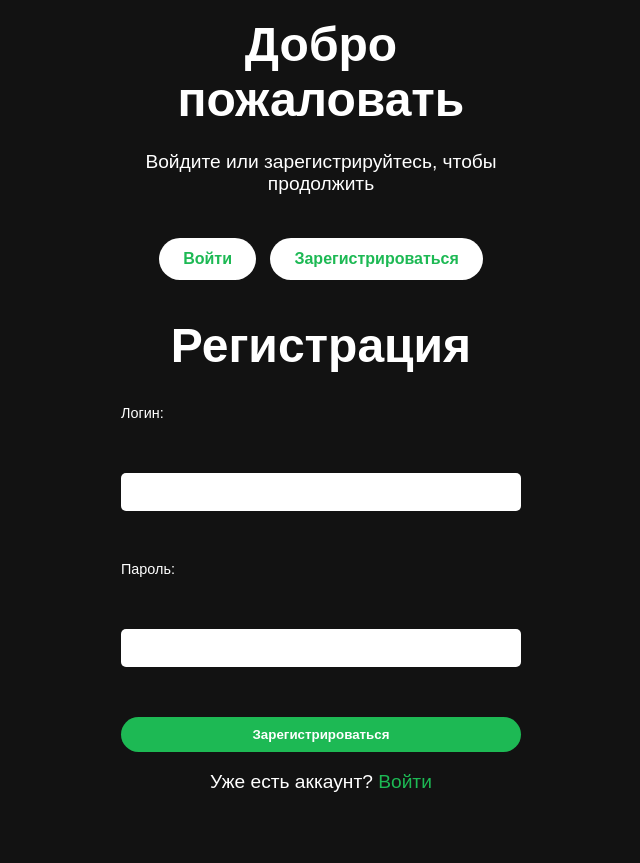
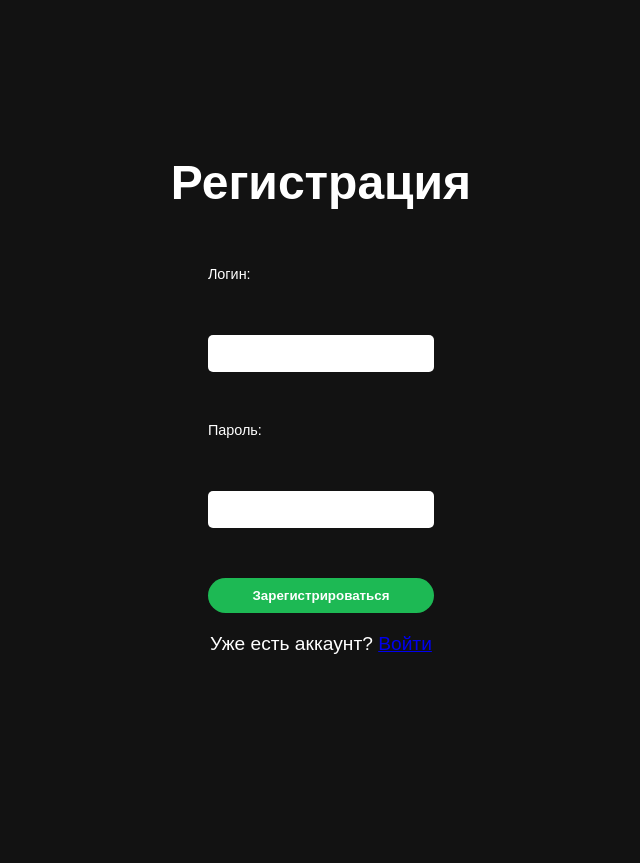
Before and after one commit to IlliaRybchyk/Spotify2, a Flask app: template templates/register.html in a window 1280 px wide. Shown: the whole page, without its empty margins (319-959 px from the left). After the commit the page ends 654 px from the top, so only its background shows below. Run offline with Flask 3, Linux system fonts and the light colour scheme; the template is opened without the code that fills it, so the values that code supplies are empty.

Commit message:
confid register

```diff
--- a/templates/register.html
+++ b/templates/register.html
@@ -7,11 +7,6 @@
     <link rel="stylesheet" href="{{ url_for('static', filename='css/register.css') }}">
 </head>
 <body>
-    <div class="register-container">
-        <h1>Добро пожаловать</h1>
-        <p>Войдите или зарегистрируйтесь, чтобы продолжить</p>
-        <a href="/login" class="btn">Войти</a>
-        <a href="/register" class="btn">Зарегистрироваться</a>
     <h1>Регистрация</h1>
         <form method="POST" action="/register">
             <label>Логин:</label><br />
```
Also changed, not shown: routers/auth/auth.py (+19 -19 lines).
